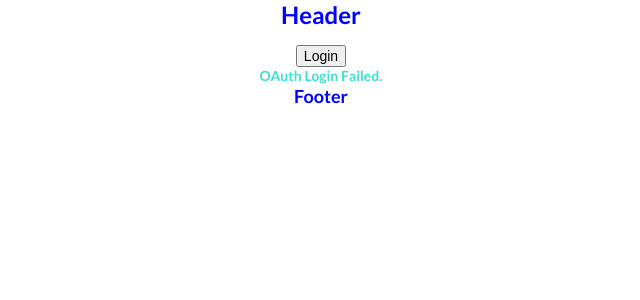
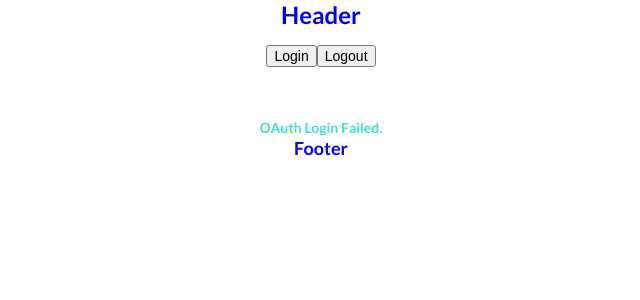
Before and after one commit to Douglas-J-Johnson/rpi-sprinkler-controller-client, a Vue app: page /oauth/callback/access-code in a window 1280 px wide. Shown: the top 300 px of the page, without its empty margins (319-959 px from the left). Built offline with nearby package versions, Linux system fonts and the light colour scheme.

Commit message:
add debugging to show OAUTH code and add logoff button

```diff
--- a/src/App.vue
+++ b/src/App.vue
@@ -1,6 +1,7 @@
 <template>
   <div id="app">
     <AppHeader></AppHeader>
+    <h1> {{ getCode() }} </h1>
     <router-view></router-view>
     <AppFooter></AppFooter>
   </div>
@@ -10,11 +11,16 @@
 import AppHeader from './components/AppHeader.vue';
 import AppFooter from './components/AppFooter.vue';
 
+import { mapGetters } from 'vuex';
+
 export default {
   name: 'App',
   components: {
     AppHeader,
     AppFooter
+  },
+  methods: {
+    ...mapGetters(['getCode']),
   }
 };
 </script>
--- a/src/components/AppHeader.vue
+++ b/src/components/AppHeader.vue
@@ -2,6 +2,7 @@
     <div id="app-header">
         <h2>Header</h2>
         <button @click="login">Login</button>
+        <button @click="logout">Logout</button>
     </div>
 </template>
 
--- a/src/components/AuthHandler.vue
+++ b/src/components/AuthHandler.vue
@@ -7,10 +7,12 @@
 <script>
 import qs from 'qs';
 import config from '../config';
+import { mapActions } from 'vuex';
 
 export default {
     name: 'AuthHandler',
     methods: {
+        ...mapActions(['finalizeLogin']),
         search() {
             // currently, when a user rejects permission application is redirected to 'Authorization callback URL' specified in the Github oauth app
 
@@ -21,7 +23,7 @@ export default {
             }
             else if (Object.prototype.hasOwnProperty.call(QUERY_PARAMS, 'code')) {
                 if (Object.prototype.hasOwnProperty.call(QUERY_PARAMS, 'state') && QUERY_PARAMS.state === config.github.accessCodeState) {
-                    console.log(QUERY_PARAMS.code);
+                    this.finalizeLogin(QUERY_PARAMS.code);
                     return "OAuth Login Successful";
                 }
             }
--- a/src/store/modules/auth.js
+++ b/src/store/modules/auth.js
@@ -18,11 +18,14 @@ const mutations = {
 const actions = {
     login: () => {
         githubAPI.getOauthCode();
-     },
+    },
+    finalizeLogin: ({ commit }, code) => {
+        commit('setCode', code);
+    },
     logout: ({ commit }) => {
         console.log('logout');
-        commit('setToken', null);
+        commit('setCode', null);
     }
 };
 
-export default { state, getters, mutations, actions }
+export default { state, getters, mutations, actions };
```
